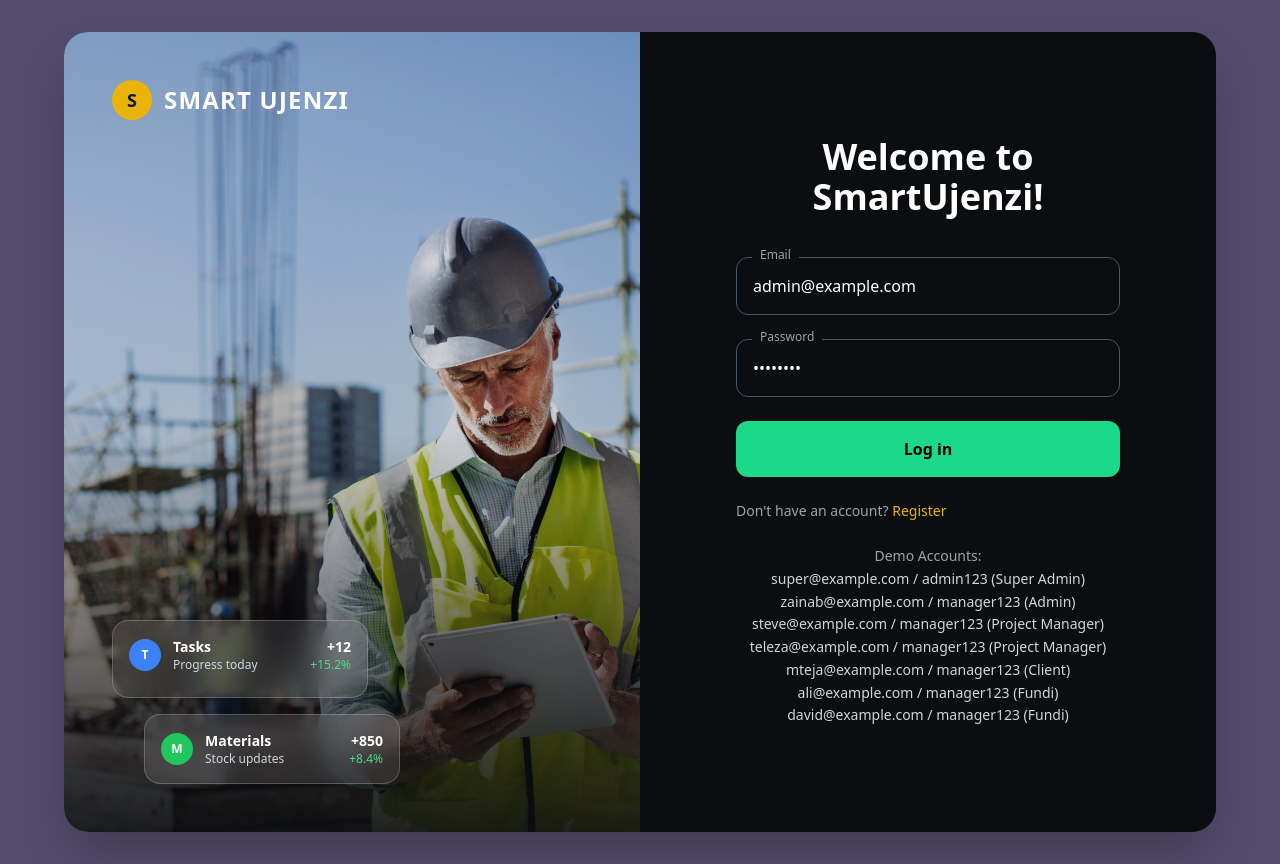
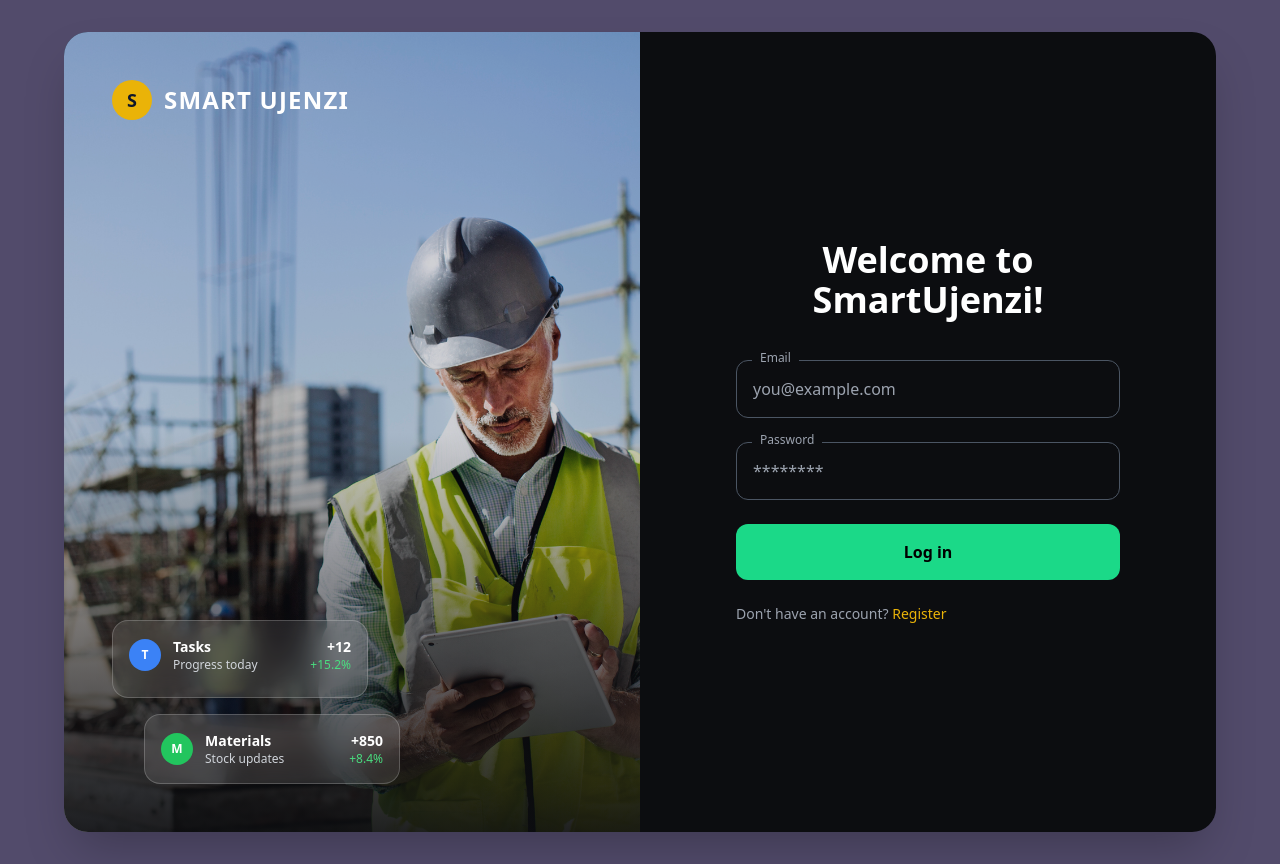
Before and after one commit to abnormal-yi/smart-ujenzi-, a PHP site: page /login.php in a window 1280 px wide. Run offline with PHP 8.4, Linux system fonts and the light colour scheme; some libraries are stand-ins or nearby versions.

Commit message:
feat: remove demo accounts and pre-filled credentials from login

```diff
--- a/login.php
+++ b/login.php
@@ -110,15 +110,15 @@ if ($_SERVER['REQUEST_METHOD'] === 'POST') {
                 <!-- Email input field with floating label -->
                 <div class="relative">
                     <label class="absolute -top-2.5 left-4 bg-[#0C0D10] px-2 text-xs font-medium text-gray-400">Email</label>
-                    <input type="email" name="email" value="admin@example.com"
+                    <input type="email" name="email" placeholder="you@example.com"
                            class="w-full bg-transparent border border-gray-600 rounded-xl px-4 py-4 text-white focus:outline-none focus:border-[#20D08A] transition-colors"
-                           placeholder="admin@example.com" required>
+                           placeholder="you@example.com" required>
                 </div>
 
                 <!-- Password input field with floating label -->
                 <div class="relative">
                     <label class="absolute -top-2.5 left-4 bg-[#0C0D10] px-2 text-xs font-medium text-gray-400">Password</label>
-                    <input type="password" name="password" value="<?= APP_ENV === 'local' ? 'admin123' : '' ?>"
+                    <input type="password" name="password" placeholder="********"
                            class="w-full bg-transparent border border-gray-600 rounded-xl px-4 py-4 text-white focus:outline-none focus:border-[#20D08A] transition-colors"
                            placeholder="********" required>
                 </div>
@@ -129,30 +129,10 @@ if ($_SERVER['REQUEST_METHOD'] === 'POST') {
                     Log in
                 </button>
 
-                <!-- Demo accounts reference for testing -->
                 <p class="text-gray-400 text-sm mt-6">
                     Don't have an account?
                     <a href="register.php" class="text-yellow-500 hover:underline font-medium">Register</a>
                 </p>
-                <?php
-                $demoAccounts = [
-                    ['super@example.com', 'admin123', 'Super Admin'],
-                    ['zainab@example.com', 'manager123', 'Admin'],
-                    ['steve@example.com', 'manager123', 'Project Manager'],
-                    ['teleza@example.com', 'manager123', 'Project Manager'],
-                    ['mteja@example.com', 'manager123', 'Client'],
-                    ['ali@example.com', 'manager123', 'Fundi'],
-                    ['david@example.com', 'manager123', 'Fundi'],
-                ];
-                ?>
-                <div class="text-center mt-4">
-                    <p class="text-gray-400 text-sm leading-relaxed">
-                        Demo Accounts:<br>
-                        <?php foreach ($demoAccounts as $acct): ?>
-                        <span class="text-gray-300"><?= $acct[0] ?> / <?= $acct[1] ?> (<?= $acct[2] ?>)</span><br>
-                        <?php endforeach; ?>
-                    </p>
-                </div>
             </form>
         </div>
     </div>
```
